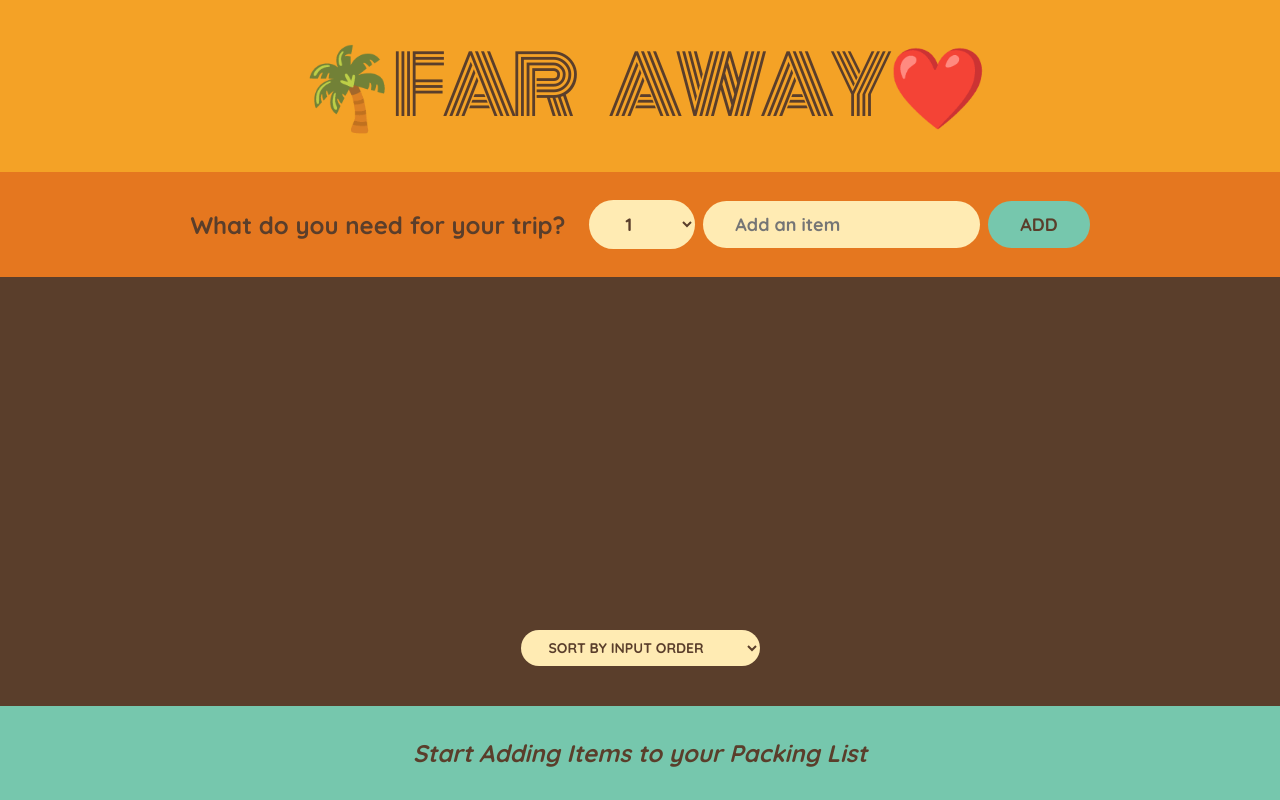
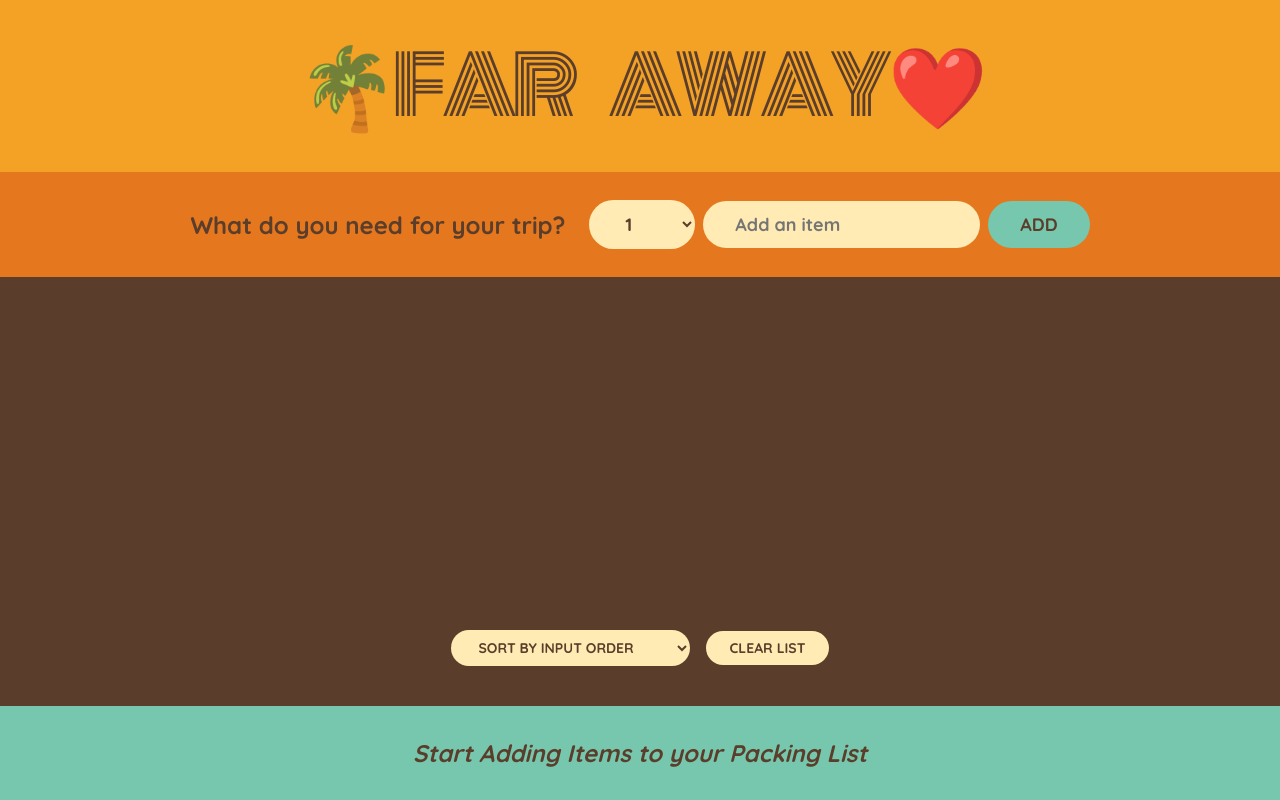
Before and after one commit to coreinspect/faraway, a React (Vite) app: page / in a window 1280 px wide. Built offline with nearby package versions, Linux system fonts and the light colour scheme.

Commit message:
Updated Files

```diff
--- a/src/App.jsx
+++ b/src/App.jsx
@@ -22,6 +22,15 @@ export default function App() {
       )
     );
   }
+
+  function handleClearItems() {
+    const confirmed = window.confirm(
+      "Are you sure you want to delete all items?"
+    );
+    if (confirmed) {
+      return setItems([]);
+    }
+  }
   return (
     <div className="app">
       <Logo />
@@ -30,6 +39,7 @@ export default function App() {
         items={items}
         onDeleteItem={handleDeleteItem}
         onToggleItem={handleToggleItem}
+        onClearItems={handleClearItems}
       />
       <Stats items={items} />
     </div>
@@ -88,7 +98,7 @@ function Form({ onAddItems }) {
     </form>
   );
 }
-function PackingList({ items, onDeleteItem, onToggleItem }) {
+function PackingList({ items, onDeleteItem, onToggleItem, onClearItems }) {
   const [sortBy, setSortBy] = useState("input");
   let sortedItems;
   if (sortBy === "input") sortedItems = items;
@@ -122,6 +132,7 @@ function PackingList({ items, onDeleteItem, onToggleItem }) {
           <option value="description">Sort By Description</option>
           <option value="packed">Sort By Packed Status</option>
         </select>
+        <button onClick={onClearItems}>Clear List</button>
       </div>
     </div>
   );
```
